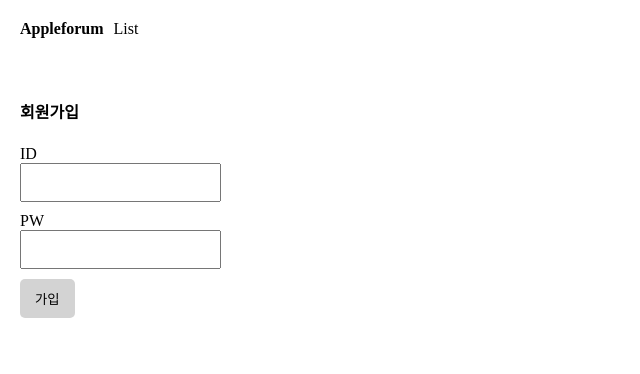
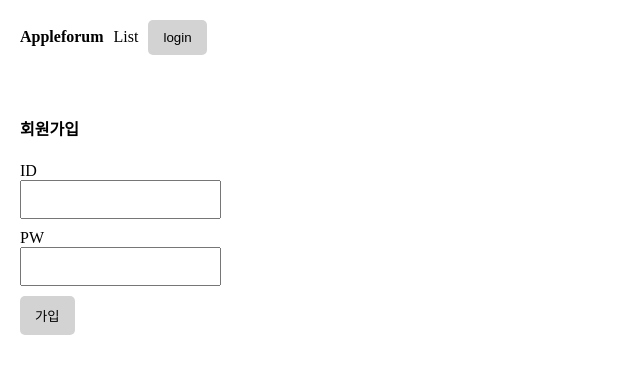
Before and after one commit to SH222/nextjs-forum, a Next.js app: page /join in a window 1280 px wide. Shown: the top 374 px of the page, without its empty margins (0-640 px from the left). Built offline with nearby package versions, Linux system fonts and the light colour scheme; no server answers; the database is empty.

Commit message:
feat: OAuth 소셜로그인 추가, 삭제 기능 수정

```diff
--- /dev/null
+++ b/app/LoginBtn.js
@@ -0,0 +1,27 @@
+"use client";
+
+import { signIn, signOut } from "next-auth/react";
+
+export default function LoginBtn(props) {
+  return (
+    <>
+      {props.session == null ? (
+        <button
+          onClick={() => {
+            signIn();
+          }}
+        >
+          login
+        </button>
+      ) : (
+        <button
+          onClick={() => {
+            signOut();
+          }}
+        >
+          logout
+        </button>
+      )}
+    </>
+  );
+}
--- a/app/layout.js
+++ b/app/layout.js
@@ -1,6 +1,9 @@
 import Link from "next/link";
 import "./globals.css";
 import { Inter } from "next/font/google";
+import LoginBtn from "./LoginBtn";
+import { getServerSession } from "next-auth";
+import { authOptions } from "@/pages/api/auth/[...nextauth]";
 
 const inter = Inter({ subsets: ["latin"] });
 
@@ -9,7 +12,9 @@ export const metadata = {
   description: "",
 };
 
-export default function RootLayout({ children }) {
+export default async function RootLayout({ children }) {
+  let session = await getServerSession(authOptions); // 로그인된 유저 정보 출력 (이름, 이메일 등)
+  // console.log(session);
   return (
     <html lang="en">
       <body>
@@ -18,6 +23,8 @@ export default function RootLayout({ children }) {
             Appleforum
           </Link>
           <Link href="/list">List</Link>
+          {session == null ? "" : session.user.name}
+          <LoginBtn session={session} />
         </div>
         {children}
       </body>
--- a/app/list/listItem.js
+++ b/app/list/listItem.js
@@ -2,7 +2,9 @@
 
 import Link from "next/link";
 
-export default async function ListItem({ result }) {
+export default async function ListItem({ result, session }) {
+  console.log("session" + session.user.email);
+  console.log("result" + result.author);
   return (
     <div>
       {result.map((item, i) => (
@@ -12,6 +14,7 @@ export default async function ListItem({ result }) {
           </Link>
           <p>{item.content}</p>
           <Link href={`/edit/` + item._id.toString()}>🖊</Link>
+
           <span
             onClick={(e) => {
               // 서버로 데이터를 전송하는 방법
@@ -47,6 +50,7 @@ export default async function ListItem({ result }) {
                   }, 1000);
                 });
             }}
+            style={{ display: item.author == session.user.email ? "inline-block" : "none" }}
           >
             ❌
           </span>
--- a/package.json
+++ b/package.json
@@ -9,8 +9,10 @@
     "lint": "next lint"
   },
   "dependencies": {
+    "@next-auth/mongodb-adapter": "^1.1.3",
     "mongodb": "^5.3.0",
     "next": "13.3.4",
+    "next-auth": "^4.21.1",
     "react": "18.2.0",
     "react-dom": "18.2.0"
   }
--- /dev/null
+++ b/pages/api/auth/[...nextauth].js
@@ -0,0 +1,16 @@
+import { connectDB } from "@/util/database";
+import { MongoDBAdapter } from "@next-auth/mongodb-adapter";
+import NextAuth from "next-auth";
+import GithubProvider from "next-auth/providers/github";
+
+export const authOptions = {
+  providers: [
+    GithubProvider({
+      clientId: "27e30d99f8744a432d20",
+      clientSecret: "6d0484c27060837f96677aeb42513ed5becfbfc7",
+    }),
+  ],
+  secret: "tmdgusqlalfqjsgh",
+  adapter: MongoDBAdapter(connectDB),
+};
+export default NextAuth(authOptions);
--- a/pages/api/post/new.js
+++ b/pages/api/post/new.js
@@ -1,6 +1,13 @@
 import { connectDB } from "@/util/database";
+import { getServerSession } from "next-auth";
+import { authOptions } from "../auth/[...nextauth]";
 
 export default async function handler(req, res) {
+  let session = await getServerSession(req, res, authOptions); // 서버에서 사용 시에는 req, res도 필요
+  console.log(session.user.email);
+  if (session) {
+    req.body.author = session.user.email;
+  }
   if (req.method == "POST") {
     // if (req.body.title == "") {
     //   return res.status(500).json("제목안씀");
--- a/util/database.js
+++ b/util/database.js
@@ -1,7 +1,7 @@
 // db 접속
 
 import { MongoClient } from "mongodb";
-const url = "mongodb+srv://admin:qwer1234@cluster0.d2kkjj4.mongodb.net/test";
+const url = "mongodb+srv://admin:qwer1234@cluster0.d2kkjj4.mongodb.net/forum";
 const options = { useNewUrlParser: true };
 let connectDB;
 
```
Also changed, not shown: app/list/page.js (+6 -1 lines), app/page.js (+4 -4 lines), 1 other file (tests, documents, lock files or other folders).
